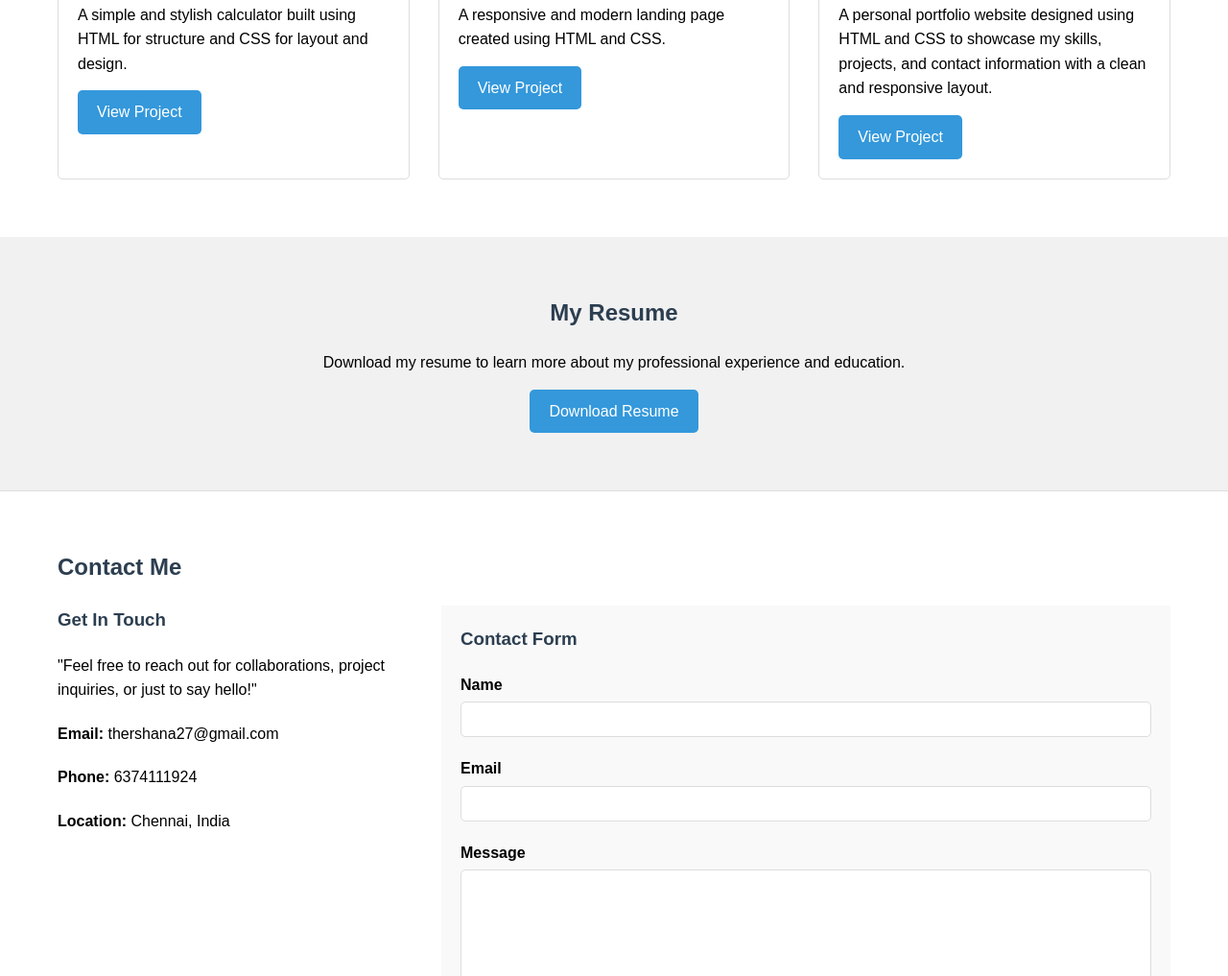
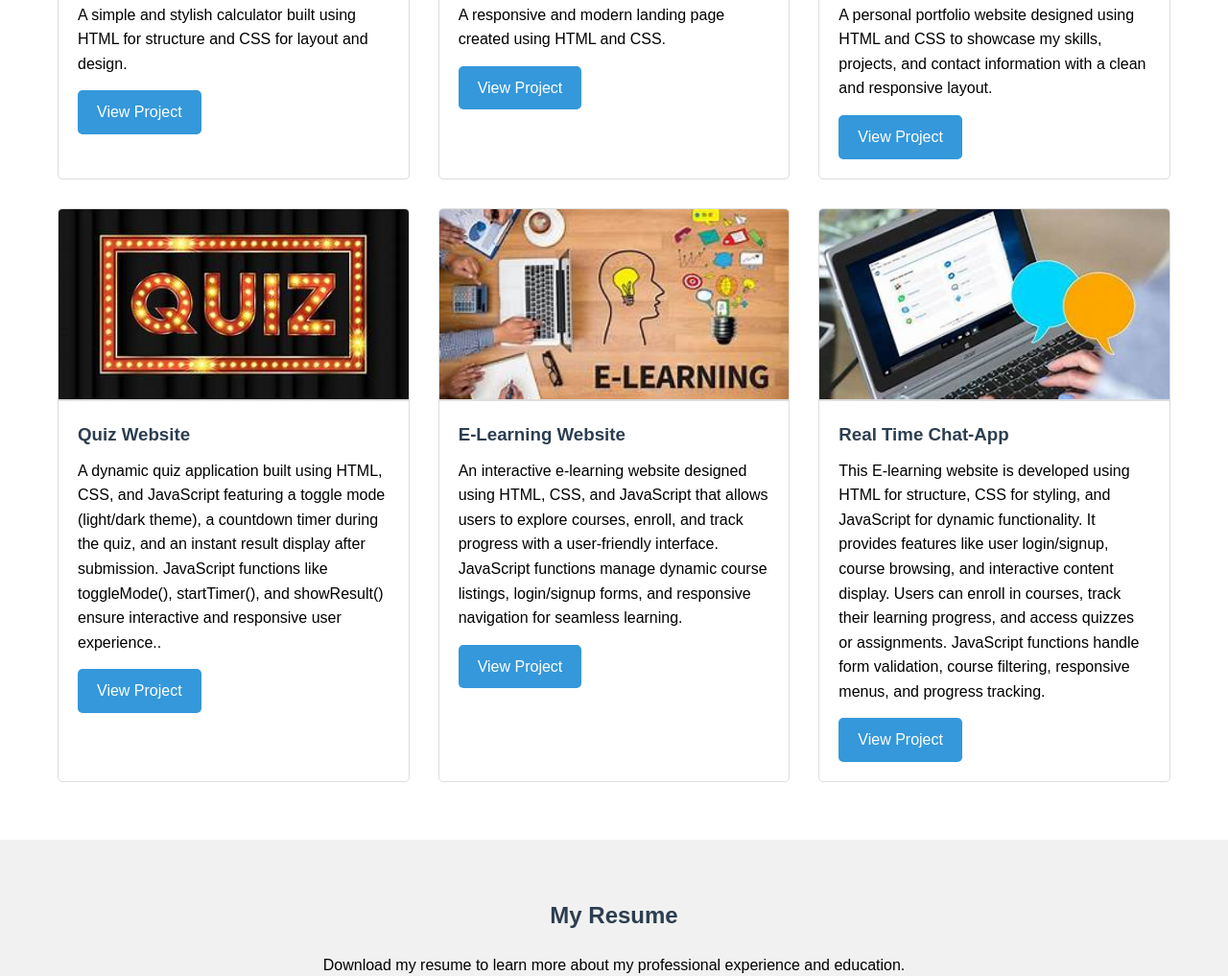
Before and after one commit to DeepakR-Tech/codsoft-portfolio-website, a plain HTML site: page index.html in a window 1280 px wide. Shown: the part 2333-3350 px from the top of the page at 96% size. Drawn offline with Linux system fonts and the light colour scheme.

Commit message:
first commit

```diff
--- a/index.html
+++ b/index.html
@@ -113,7 +113,40 @@
                     <div class="project-info">
                         <h3>Portfolio Website</h3>
                         <p>A personal portfolio website designed using HTML and CSS to showcase my skills, projects, and contact information with a clean and responsive layout.</p>
-                        <a href="" class="btn">View Project</a>
+                        <a href="https://github.com/DeepakR-Tech/codsoft-portfolio-website" class="btn">View Project</a>
+                    </div>
+                </div>
+                <div class="project">
+                    <div class="project-img">
+                        <img src="OIP (2).jpeg" alt="Quiz Website">
+                    </div>
+                    <div class="project-info">
+                        <h3>Quiz Website</h3>
+                        <p>A dynamic quiz application built using HTML, CSS, and JavaScript featuring a toggle mode (light/dark theme), a countdown timer during the quiz, and an instant result display after submission. JavaScript functions like toggleMode(), startTimer(), and showResult() ensure interactive and responsive user experience..</p>
+                        <a href="https://github.com/DeepakR-Tech/codsoft-portfolio-website" class="btn">View Project</a>
+                    </div>
+                </div>
+                <div class="project">
+                    <div class="project-img">
+                        <img src="OIP.jpeg" alt="E-Learning Website">
+                    </div>
+                    <div class="project-info">
+                        <h3>E-Learning Website</h3>
+                        <p>An interactive e-learning website designed using HTML, CSS, and JavaScript that allows users to explore courses, enroll, and track progress with a user-friendly interface. JavaScript functions manage dynamic course listings, login/signup forms, and responsive navigation for seamless learning.</p>
+                        <a href="https://github.com/DeepakR-Tech/codsoft-portfolio-website" class="btn">View Project</a>
+                    </div>
+                </div>
+                <div class="project">
+                    <div class="project-img">
+                        <img src="OIP (1).jpeg" alt="Real Chat App">
+                    </div>
+                    <div class="project-info">
+                        <h3>Real Time Chat-App</h3>
+                        <p>This E-learning website is developed using HTML for structure, CSS for styling, and JavaScript for dynamic functionality.
+                            It provides features like user login/signup, course browsing, and interactive content display.
+                            Users can enroll in courses, track their learning progress, and access quizzes or assignments.
+                            JavaScript functions handle form validation, course filtering, responsive menus, and progress tracking.</p>
+                        <a href="https://github.com/DeepakR-Tech/codsoft-portfolio-website" class="btn">View Project</a>
                     </div>
                 </div>
             </div>
```
Also changed, not shown: OIP (1).jpeg (added), OIP (2).jpeg (added), OIP.jpeg (added).
